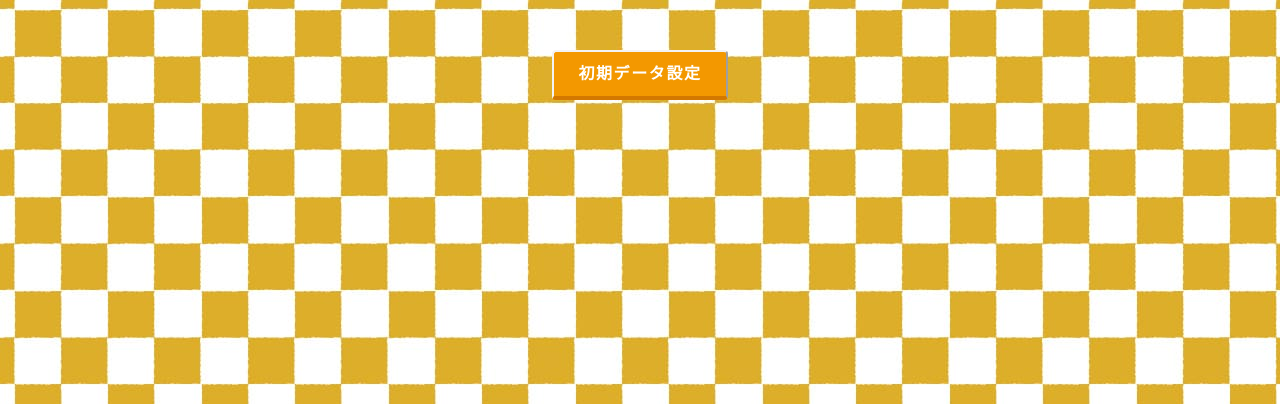
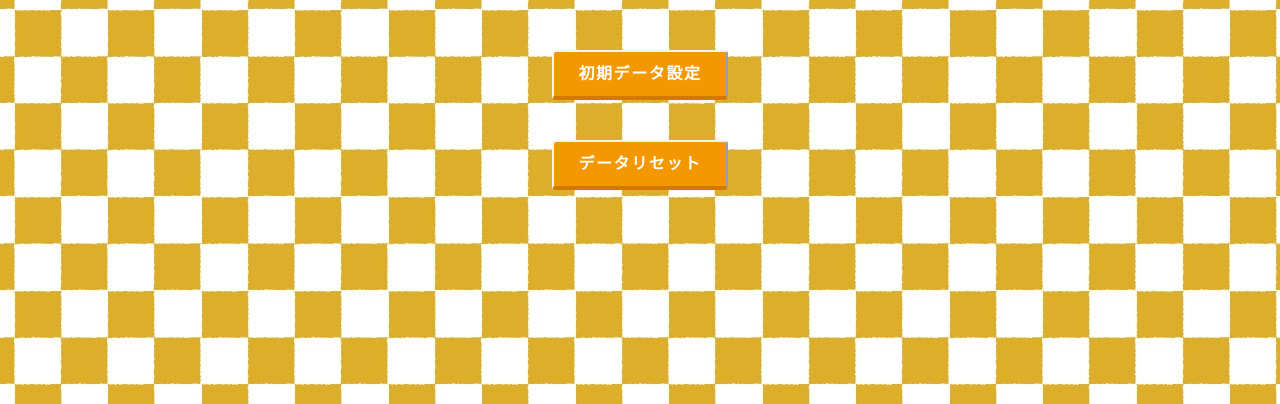
Before and after one commit to mellan22/flask, a Flask app: page /setting in a window 1280 px wide. Shown: the top 404 px of the page. Run offline with Flask 2, Linux system fonts and the light colour scheme; some libraries are stand-ins or nearby versions.

Commit message:
add reset bottun

```diff
--- a/templates/setting.html
+++ b/templates/setting.html
@@ -5,4 +5,10 @@
         <button class="btn btn-push" type="submit">初期データ設定</button>
     </form>
 </div>
+
+<div class="reset_bottun">
+    <form action="/reset" method="POST">
+        <button class="btn btn-push" type="submit">データリセット</button>
+    </form>
+</div>
 {% endblock %}
```
